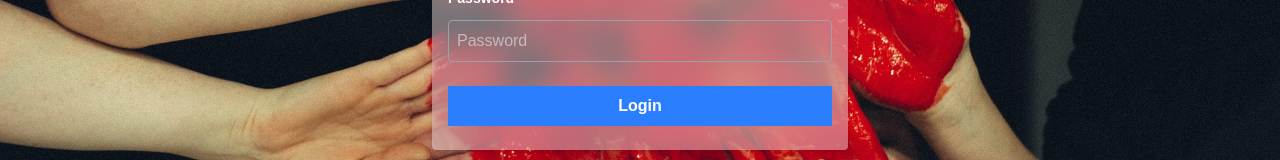
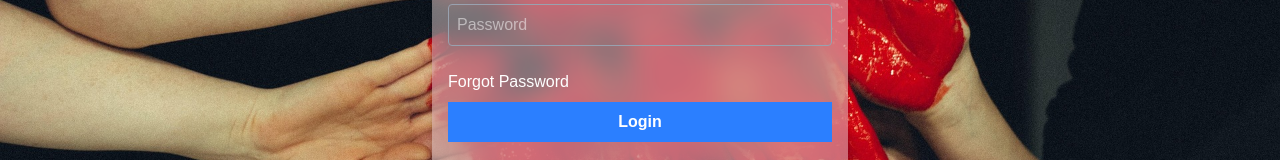
Before and after one commit to Stackarius/neighbor_security, a Next.js app: page /login in a window 1280 px wide. Shown: the part 396-556 px from the top of the page. Built offline with nearby package versions, Linux system fonts and the light colour scheme; no server answers.

Commit message:
feat(auth): setup redirect for password recovery (forgot-password.js)

```diff
--- a/src/app/login/page.jsx
+++ b/src/app/login/page.jsx
@@ -3,7 +3,7 @@
 import { useState } from "react";
 import { useRouter } from "next/navigation";
 import { toast } from "react-toastify";
-import { login } from "../../lib/auth";
+import { login, resetPassword } from "../../lib/auth";
 import Link from "next/link";
 import { supabase } from "@/lib/supabaseClient";
 import Header from "@/component/Header";
@@ -83,6 +83,11 @@ export default function Login() {
             required
             className="mb-4 border border-gray-400 rounded p-2"
           />
+          {/* Forgot password */}
+          <div>
+            <Link href={"/forgot-password"}>Forgot Password</Link>
+          </div>
+          {/*  */}
           <button
             type="submit"
             className="bg-blue-500 text-white px-4 py-2 mb-2 font-semibold hover:bg-blue-700"
```
